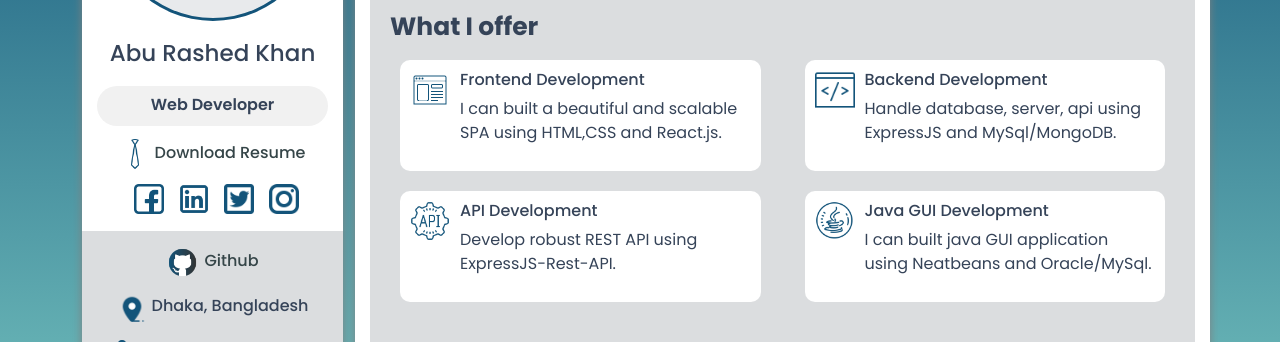
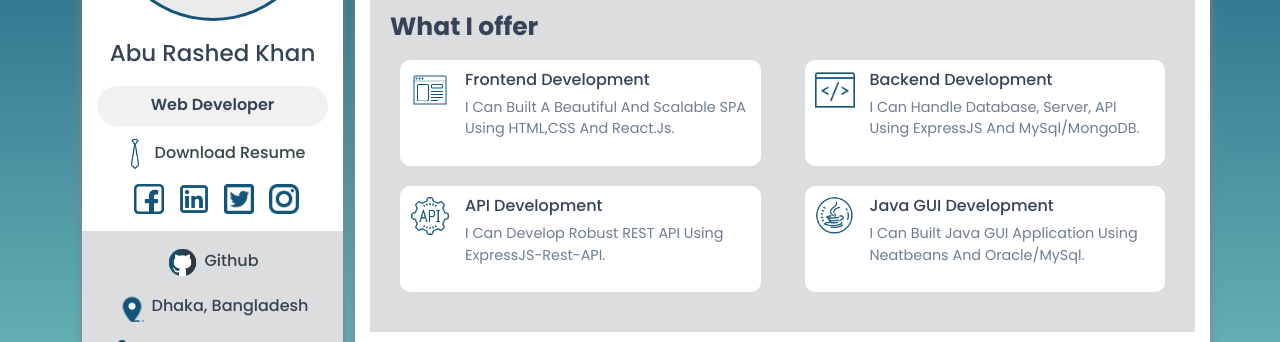
Before and after one commit to rashed-abir/abu-rashed-khan, a React (Create React App) app: page / in a window 1280 px wide. Shown: the part 242-584 px from the top of the page. Built offline with nearby package versions, Linux system fonts and the light colour scheme; grey boxes are pictures that could not be loaded.

Commit message:
third commit

```diff
--- a/src/App.css
+++ b/src/App.css
@@ -202,13 +202,13 @@ a:hover{
   height: 40px;
   margin-right: 10px;
 }
-.skill-card-body{
-  margin-left: 15px;
+.skill-card_body{
+  margin-left: 5px;
 }
 .skill-card_content{
-  margin: 0;
   font-size: 0.9rem;
   color: #6e7e91;
+  text-transform: capitalize;
 }
 
 /* resume */
--- a/src/components/About.js
+++ b/src/components/About.js
@@ -17,12 +17,12 @@ function About() {
     {
       icon: backend,
       title: "Backend Development",
-      about: "Handle database, server, api using ExpressJS and MySql/MongoDB.",
+      about: "i can Handle database, server, API using ExpressJS and MySql/MongoDB.",
     },
     {
       icon: api,
       title: "API Development",
-      about: "Develop robust REST API using ExpressJS-Rest-API.",
+      about: "I can Develop robust REST API using ExpressJS-Rest-API.",
     },
     {
       icon: javag,
--- a/src/components/SkillCard.js
+++ b/src/components/SkillCard.js
@@ -7,7 +7,7 @@ function SkillCard({skill: {icon, title, about}}) {
       <img src={icon} alt="icon" className="skill-card_icon" />
       <div className="skill-card_body">
         <h6 className="skill-card_title">{title}</h6>
-        <p className="skill_card_content"> {about} </p>
+        <p className="skill-card_content"> {about} </p>
       </div>
     </div>
   </div>
```
Also changed, not shown: 1 other file (tests, documents, lock files or other folders).
